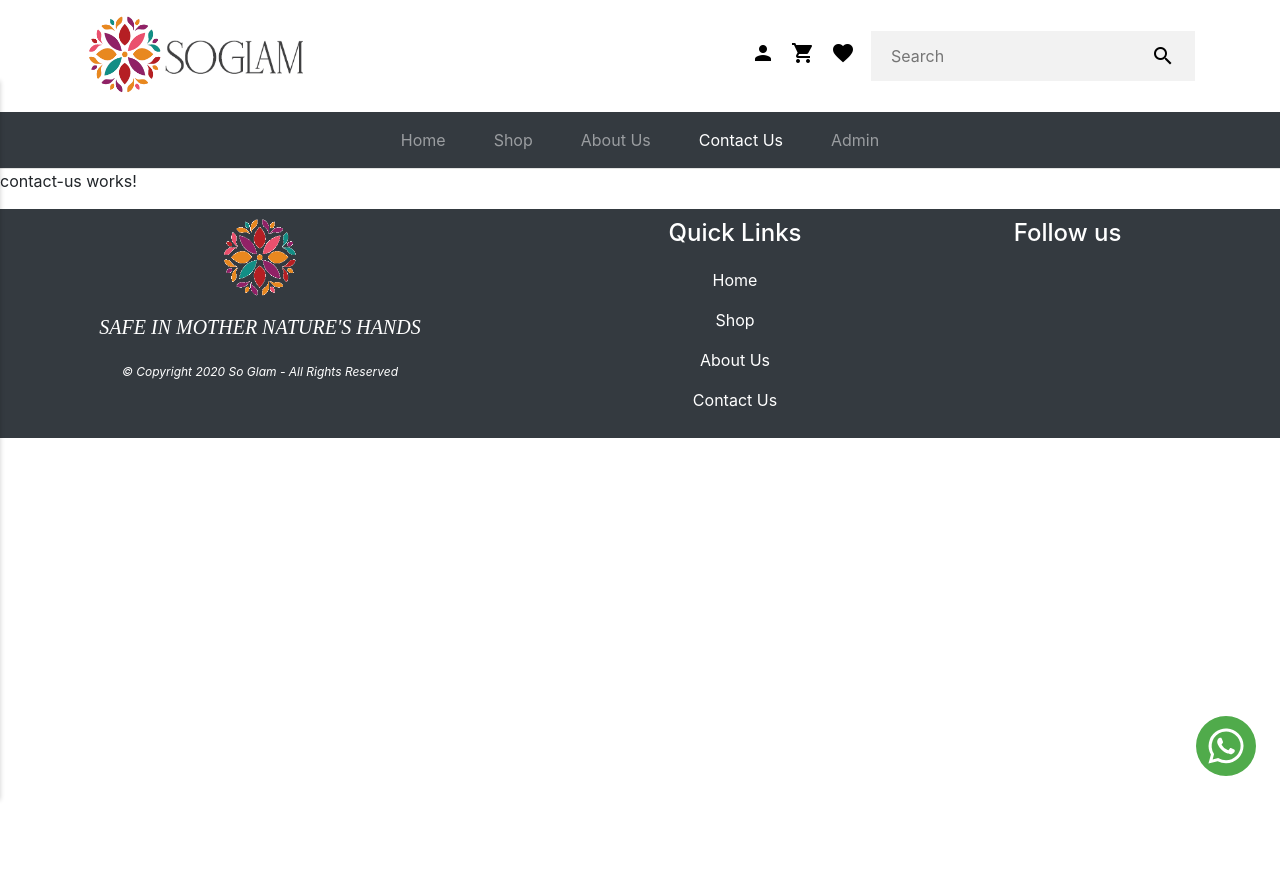
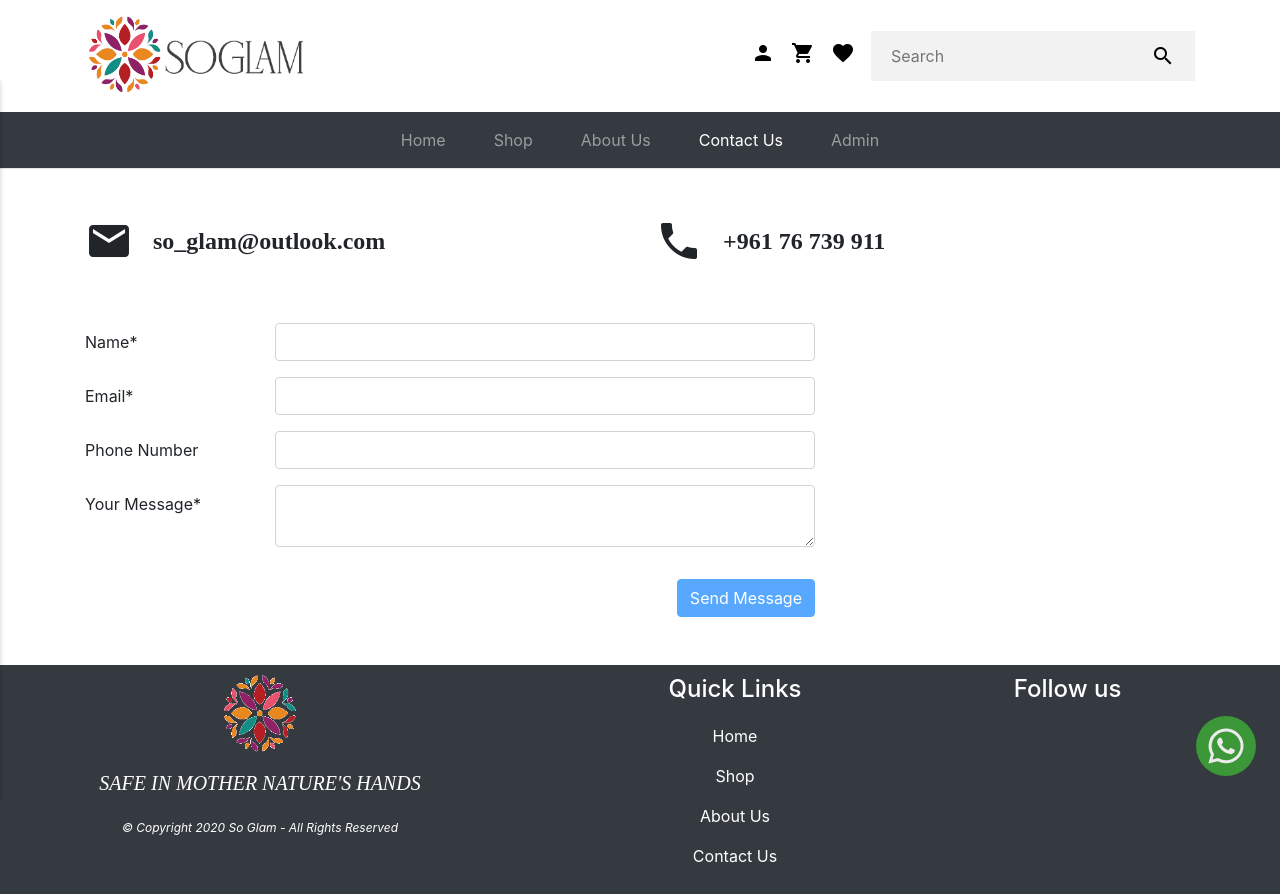
Before and after one commit to Wiss7/SoGlam, an Angular app: page /contactus in a window 1280 px wide. Before the commit the page ends 800 px from the top, so only its background shows below. Built offline with nearby package versions, Linux system fonts and the light colour scheme; some icons are missing.

Commit message:
contact us

```diff
--- a/src/app/contact-us/contact-us.component.css
+++ b/src/app/contact-us/contact-us.component.css
@@ -0,0 +1,23 @@
+.material-icons {
+  font-size: 48px;
+}
+
+.info-text {
+  margin-top: 0%;
+  width: max-content;
+  display: inline-block;
+  margin-left: 20px;
+  font-size: 24px;
+  font-weight: bold;
+  font-family: fangsong;
+  position: relative;
+  top: -27%;
+}
+
+input.ng-invalid.ng-touched {
+  border: 1px solid red;
+}
+
+textarea.ng-invalid.ng-touched {
+  border: 1px solid red;
+}
--- a/src/app/contact-us/contact-us.component.html
+++ b/src/app/contact-us/contact-us.component.html
@@ -1 +1,151 @@
-<p>contact-us works!</p>
+<div class="container">
+  <div class="row mt-5">
+    <div class="col-md-6">
+      <span class="material-icons"> email </span>
+      <div class="info-text">so_glam@outlook.com</div>
+    </div>
+    <div class="col-md-6">
+      <span class="material-icons"> phone </span>
+      <div class="info-text">+961 76 739 911</div>
+    </div>
+  </div>
+  <form #f="ngForm" (ngSubmit)="SendMessage()" class="mt-5 mb-5">
+    <div class="form-group row">
+      <label for="Name*" class="col-sm-2 col-form-label">Name*</label>
+      <div class="col-sm-10 col-md-6">
+        <input
+          type="text"
+          class="form-control"
+          id="name"
+          name="name"
+          #name="ngModel"
+          ngModel
+          required
+        />
+      </div>
+    </div>
+    <div class="form-group row">
+      <label
+        for="E
+      email"
+        class="col-sm-2 col-form-label"
+        >Email*</label
+      >
+      <div class="col-sm-10 col-md-6">
+        <input
+          class="form-control"
+          id="email"
+          name="email"
+          ngModel
+          #email="ngModel"
+          required
+          email
+        />
+      </div>
+    </div>
+    <div class="form-group row">
+      <label for="phone" class="col-sm-2 col-form-label">Phone Number</label>
+      <div class="col-sm-10 col-md-6">
+        <input
+          class="form-control"
+          id="phone"
+          name="phone"
+          ngModel
+          #Phone="ngModel"
+        />
+      </div>
+    </div>
+    <div class="form-group row">
+      <label for="message" class="col-sm-2 col-form-label">Your Message*</label>
+      <div class="col-sm-10 col-md-6">
+        <textarea
+          class="form-control"
+          id="message"
+          name="message"
+          ngModel
+          #message="ngModel"
+          required
+        ></textarea>
+      </div>
+    </div>
+    <div class="form-group row">
+      <div class="col-sm-12 col-md-8 mt-3">
+        <button
+          *ngIf="!isSendingMessage"
+          style="float: right"
+          type="submit"
+          [disabled]="!f.valid"
+          class="btn btn-primary mt-2 m-auto"
+        >
+          Send Message
+        </button>
+        <button
+          *ngIf="isSendingMessage"
+          class="btn btn-primary mt-2 m-auto"
+          type="button"
+          style="float: right"
+          disabled
+        >
+          <span
+            class="spinner-border spinner-border-sm"
+            role="status"
+            aria-hidden="true"
+          ></span>
+          Loading...
+        </button>
+      </div>
+    </div>
+  </form>
+</div>
+
+<ng-template #content let-modal>
+  <div class="modal-header">
+    <h4 class="modal-title" id="modal-basic-title">
+      Message Sent Successfully
+    </h4>
+    <br />
+    <button
+      type="button"
+      class="close"
+      aria-label="Close"
+      (click)="modal.dismiss('Cross click')"
+    >
+      <span aria-hidden="true">&times;</span>
+    </button>
+  </div>
+  <div class="modal-body">
+    <b>Thank you for contacting us. We'll reply as soon as possible!!</b>
+    <button
+      type="button"
+      class="btn btn-outline-dark mt-3"
+      (click)="modal.close('Save click')"
+    >
+      Close
+    </button>
+  </div>
+</ng-template>
+
+<ng-template #errorContent let-modal>
+  <div class="modal-header">
+    <h4 class="modal-title" id="modal-basic-title">An Error Has Occurred!</h4>
+    <button
+      type="button"
+      class="close"
+      aria-label="Close"
+      (click)="modal.dismiss('Cross click')"
+    >
+      <span aria-hidden="true">&times;</span>
+    </button>
+  </div>
+  <div class="modal-body">
+    <b>Something went wrong. Please try again later! </b>
+    <br />
+    <button
+      type="button"
+      class="btn btn-outline-dark mt-3"
+      (click)="modal.close('Save click')"
+    >
+      Close
+    </button>
+  </div>
+</ng-template>
--- a/src/app/contact-us/contact-us.component.ts
+++ b/src/app/contact-us/contact-us.component.ts
@@ -1,15 +1,70 @@
-import { Component, OnInit } from '@angular/core';
-
+import { Component, ElementRef, OnInit, ViewChild } from '@angular/core';
+import { NgForm } from '@angular/forms';
+import { HttpClient } from '@angular/common/http';
+import { Message } from './message.model';
+import { NgbModal, ModalDismissReasons } from '@ng-bootstrap/ng-bootstrap';
 @Component({
   selector: 'app-contact-us',
   templateUrl: './contact-us.component.html',
-  styleUrls: ['./contact-us.component.css']
+  styleUrls: ['./contact-us.component.css'],
 })
 export class ContactUsComponent implements OnInit {
+  @ViewChild('f') MessageForm: NgForm;
+  @ViewChild('content') successContent: ElementRef;
+  @ViewChild('errorContent') errorContent: ElementRef;
+  isSendingMessage = false;
+  constructor(private http: HttpClient, private modalService: NgbModal) {}
 
-  constructor() { }
+  ngOnInit(): void {}
 
-  ngOnInit(): void {
+  SendMessage() {
+    this.isSendingMessage = true;
+    let msgData: Message = new Message(
+      this.MessageForm.value.name,
+      this.MessageForm.value.email,
+      this.MessageForm.value.phone,
+      this.MessageForm.value.message,
+      true
+    );
+
+    this.http
+      .post<Message>(
+        'https://soglamapp-48bfe-default-rtdb.firebaseio.com/Messages.json',
+        msgData
+      )
+      .subscribe(
+        (responseData) => {
+          this.isSendingMessage = false;
+          this.MessageForm.reset();
+          this.open(this.successContent);
+        },
+        (error) => {
+          this.isSendingMessage = false;
+          this.open(this.errorContent);
+        }
+      );
+  }
+  closeResult = '';
+  open(content: any) {
+    this.modalService
+      .open(content, { ariaLabelledBy: 'modal-basic-title' })
+      .result.then(
+        (result) => {
+          this.closeResult = `Closed with: ${result}`;
+        },
+        (reason) => {
+          this.closeResult = `Dismissed ${this.getDismissReason(reason)}`;
+        }
+      );
   }
 
+  private getDismissReason(reason: any): string {
+    if (reason === ModalDismissReasons.ESC) {
+      return 'by pressing ESC';
+    } else if (reason === ModalDismissReasons.BACKDROP_CLICK) {
+      return 'by clicking on a backdrop';
+    } else {
+      return `with: ${reason}`;
+    }
+  }
 }
--- /dev/null
+++ b/src/app/contact-us/message.model.ts
@@ -0,0 +1,10 @@
+export class Message {
+  constructor(
+    public name: string,
+    public email: string,
+    public phone: string,
+    public message: string,
+    public isNew: Boolean,
+    public id?: number
+  ) {}
+}
```
Also changed, not shown: src/app/app.module.ts (+8 -2 lines).
